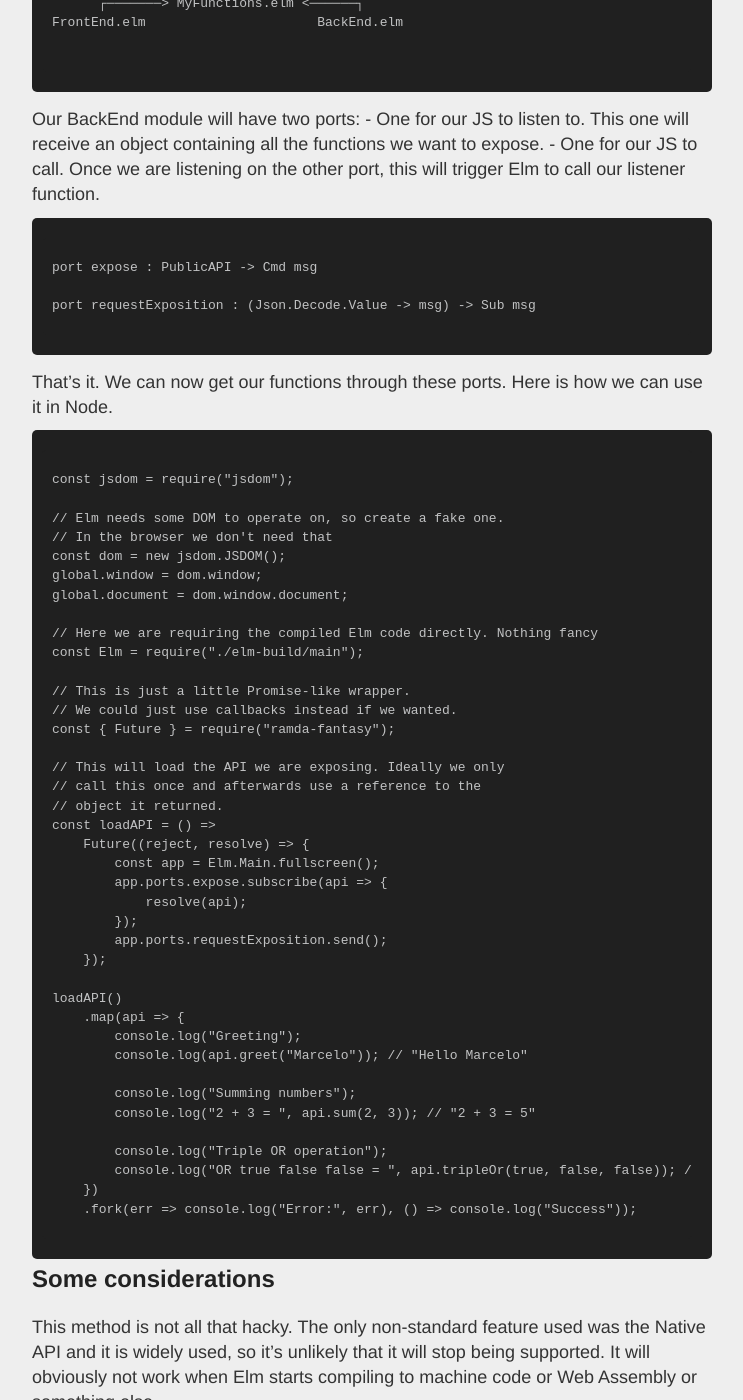
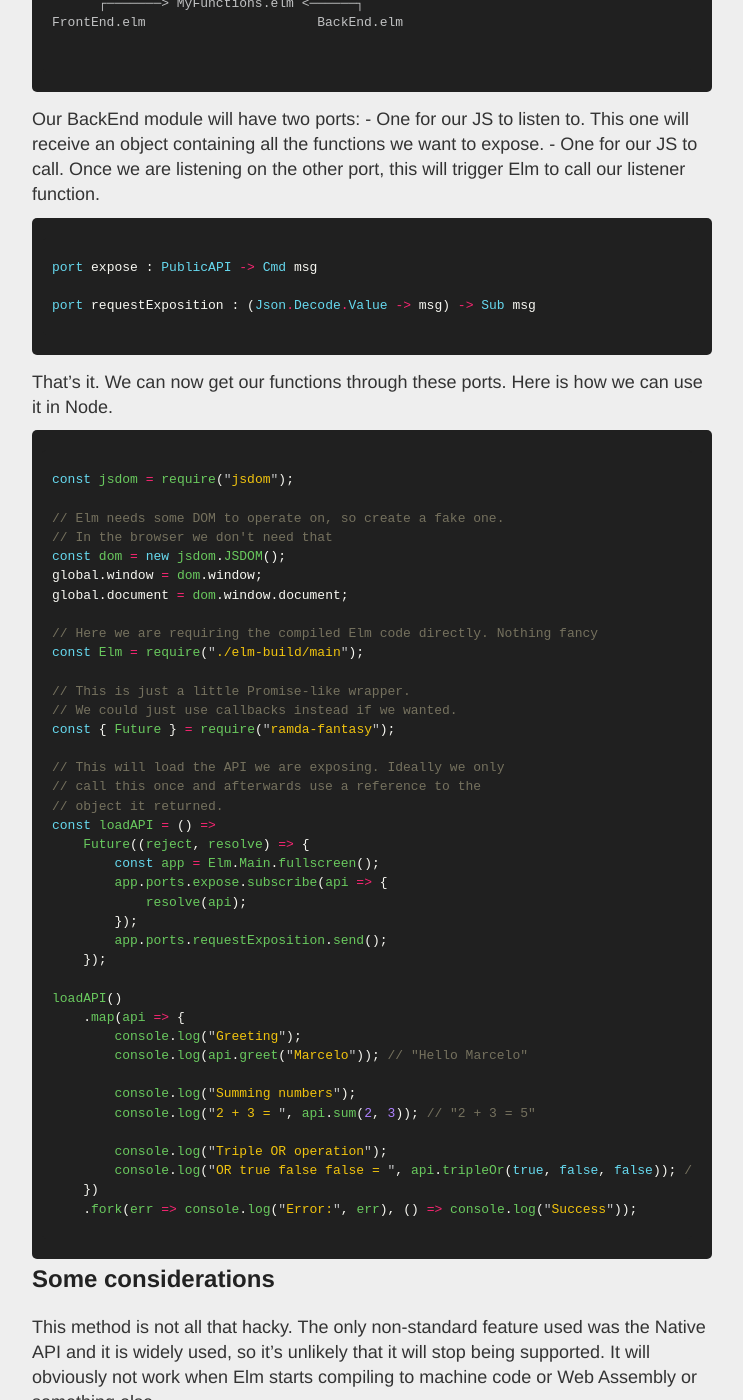
Before and after one commit to lazamar/lazamar.github.io, a Jekyll site: the page built from _posts/2017-05-23-calling-elm-functions-synchronously.md, in a window 1280 px wide and 1400 px high, scrolled down 2685 px. Shown: the whole window, without its empty margins (268-1011 px from the left). Built offline with Jekyll 4.4.1, drawn with Linux system fonts in a browser that asks for light colours; comment, search, counter and statistics services are not loaded; some of the changed text lies outside the part shown.

Commit message:
Add syntax highlighting to post

````diff
--- a/_posts/2017-05-23-calling-elm-functions-synchronously.md
+++ b/_posts/2017-05-23-calling-elm-functions-synchronously.md
@@ -21,7 +21,7 @@ So I set out to find a nicer way to get my Node.js JavaScript code to interact s
 
 After spending some time going through the work of all of those who came before me, I considered the two best methods to be [https://github.com/mbylstra/call-elm-functions-from-js-dont-do-this](https://github.com/mbylstra/call-elm-functions-from-js-dont-do-this) and [https://github.com/eeue56/take-home](https://github.com/eeue56/take-home). Both seem to have this line as their secret sauce:
 
-```
+``` elm
 Elm.worker(Elm.MyModule)
 ```
 
@@ -38,7 +38,7 @@ Here is the drill. You can pass anything to a function in a Native module. This
 
 Let's look at the code that will make this work. I decided to call my native module *Transformer*, so it will live under `Native/Transformer.js`. Remember to add `    "native-modules": true` to your `elm-package.json` . Here it is
 
-```
+``` javascript
 const _user$project$Native_Transformer = (function() {
     return {
         toJsFunction: fun => {
@@ -58,9 +58,10 @@ const _user$project$Native_Transformer = (function() {
     };
 })();
 ```
+
 In my Elm code I created a typed wrapper for it and use it like this:
 
-```
+``` elm
 import Native.Transformer
 
 -- The type is showing a function of arity 1, but toJsFunction accepts
@@ -97,7 +98,7 @@ FrontEnd.elm                      BackEnd.elm
 	 - One for our JS to listen to. This one will receive an object containing all the functions we want to expose.
 	 - One for our JS to call. Once we are listening on the other port, this will trigger Elm to call our listener function.
 
-```
+``` elm
 port expose : PublicAPI -> Cmd msg
 
 port requestExposition : (Json.Decode.Value -> msg) -> Sub msg
@@ -105,7 +106,7 @@ port requestExposition : (Json.Decode.Value -> msg) -> Sub msg
 
 That's it. We can now get our functions through these ports. Here is how we can use it in Node.
 
-```
+``` javascript
 const jsdom = require("jsdom");
 
 // Elm needs some DOM to operate on, so create a fake one.
````
